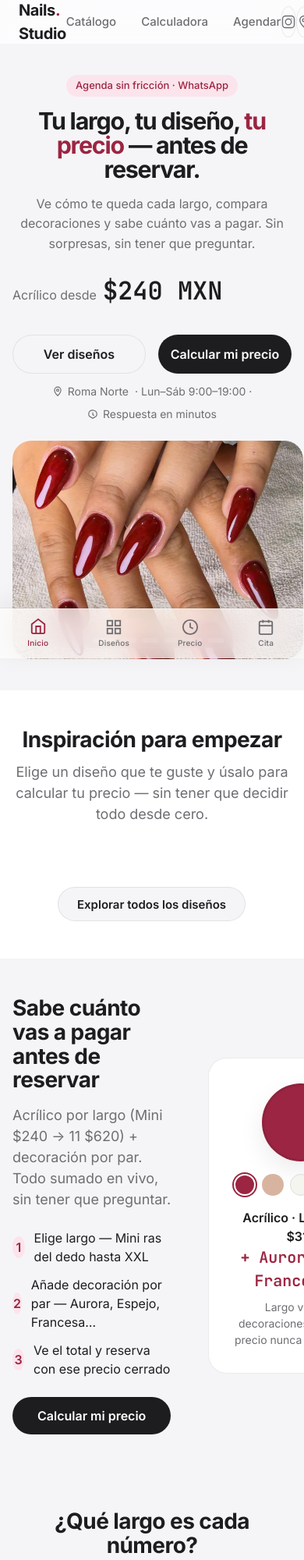
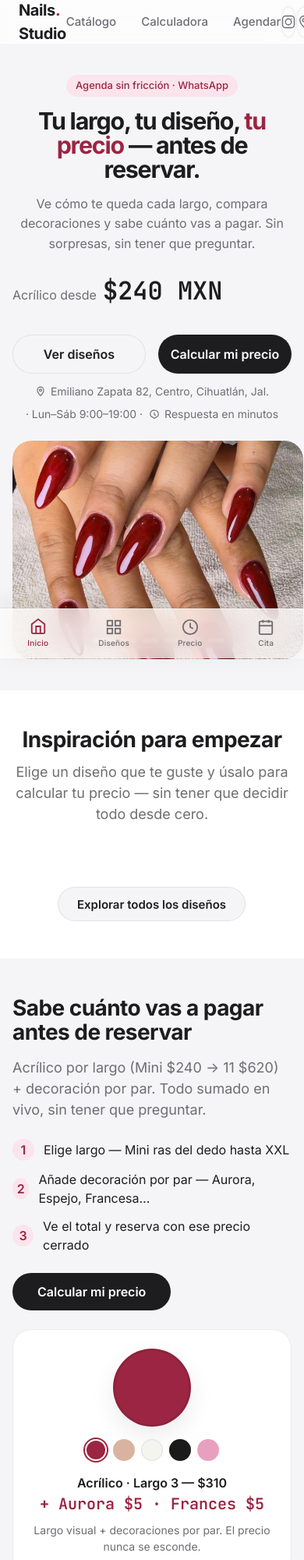
Before and after one commit to DanielDAAR/DC-Beauty, a website: page index.html in a window 390 px wide. Shown: the top 2000 px of the page at 78% size. Drawn offline with Linux system fonts and the light colour scheme; a script that the page names is missing.

Commit message:
fix: mapa Cihuatlan real, footer DSW, palette mobile y menu IG/Maps elegante

```diff
--- a/index.html
+++ b/index.html
@@ -40,6 +40,10 @@
       <li><a class="nav-mobile-link" href="/agendar.html">Agendar</a></li>
     </ul>
     <a href="/agendar.html" class="btn btn-primary nav-mobile-cta">Reservar cita</a>
+    <div style="display:flex;gap:var(--space-3);margin-top:var(--space-4);padding-top:var(--space-4);border-top:1px solid var(--color-border)">
+      <a href="https://www.instagram.com/dc_beauty_04/" target="_blank" rel="noopener" class="btn btn-secondary" style="flex:1;display:inline-flex;align-items:center;justify-content:center;gap:6px"><svg width="16" height="16" viewBox="0 0 24 24" fill="none" stroke="currentColor" stroke-width="1.8"><rect x="2" y="2" width="20" height="20" rx="5"/><circle cx="12" cy="12" r="5"/><circle cx="17.5" cy="6.5" r="1" fill="currentColor" stroke="none"/></svg> Instagram</a>
+      <a href="https://maps.app.goo.gl/qezCBA5QgCTCMi9F9" target="_blank" rel="noopener" class="btn btn-secondary" style="flex:1;display:inline-flex;align-items:center;justify-content:center;gap:6px"><svg width="16" height="16" viewBox="0 0 24 24" fill="none" stroke="currentColor" stroke-width="1.8"><path d="M12 21s7-6.5 7-12a7 7 0 1 0-14 0c0 5.5 7 12 7 12z"/><circle cx="12" cy="9" r="2.5"/></svg> Maps</a>
+    </div>
   </div>
 
   <header class="hero">
@@ -57,7 +61,7 @@
             <a href="/catalogo.html" class="btn btn-secondary btn-lg">Ver diseños</a>
             <a href="/calculadora.html" class="btn btn-primary btn-lg">Calcular mi precio</a>
           </div>
-          <p class="text-sm text-muted mt-3" style="display:flex;gap:var(--space-2);align-items:center;justify-content:center;flex-wrap:wrap"><span style="display:inline-flex;align-items:center;gap:6px"><svg width="14" height="14" viewBox="0 0 24 24" fill="none" stroke="currentColor" stroke-width="2"><path d="M12 21s7-6.5 7-12a7 7 0 1 0-14 0c0 5.5 7 12 7 12z"/><circle cx="12" cy="9" r="2.5"/></svg> Roma Norte</span> · Lun–Sáb 9:00–19:00 · <span style="display:inline-flex;align-items:center;gap:6px"><svg width="14" height="14" viewBox="0 0 24 24" fill="none" stroke="currentColor" stroke-width="2"><path d="M21 11.5a8.38 8.38 0 0 1-1.9 5.4L12 21l-7.1-4.1A8.38 8.38 0 0 1 3 11.5a8.5 8.5 0 0 1 12-7.6 8.5 8.5 0 0 1 6 7.6z"/><path d="M12 8v5l3 2"/></svg> Respuesta en minutos</span></p>
+          <p class="text-sm text-muted mt-3" style="display:flex;gap:var(--space-2);align-items:center;justify-content:center;flex-wrap:wrap"><span style="display:inline-flex;align-items:center;gap:6px"><svg width="14" height="14" viewBox="0 0 24 24" fill="none" stroke="currentColor" stroke-width="2"><path d="M12 21s7-6.5 7-12a7 7 0 1 0-14 0c0 5.5 7 12 7 12z"/><circle cx="12" cy="9" r="2.5"/></svg> Emiliano Zapata 82, Centro, Cihuatlán, Jal.</span> · Lun–Sáb 9:00–19:00 · <span style="display:inline-flex;align-items:center;gap:6px"><svg width="14" height="14" viewBox="0 0 24 24" fill="none" stroke="currentColor" stroke-width="2"><path d="M21 11.5a8.38 8.38 0 0 1-1.9 5.4L12 21l-7.1-4.1A8.38 8.38 0 0 1 3 11.5a8.5 8.5 0 0 1 12-7.6 8.5 8.5 0 0 1 6 7.6z"/><path d="M12 8v5l3 2"/></svg> Respuesta en minutos</span></p>
         </div>
         <div class="hero-image hero-carousel" id="hero-carousel" aria-label="Galería de diseños — 6 estilos variados">
           <img src="/fotos/SaveClip.App_655252719_18048974927732768_2187907988791205266_n.jpg" alt="Encapsulado flores — largo 4" class="active" loading="eager">
@@ -73,6 +77,8 @@
   </header>
 
   <style>
+    .sabe-grid{ display:grid; grid-template-columns:1.1fr 0.9fr; gap:var(--space-12); align-items:center }
+    @media(max-width:768px){ .sabe-grid{ grid-template-columns:1fr; gap:var(--space-6) } .sabe-card{ padding:var(--space-6) !important } .sabe-card-dots{ gap:var(--space-2) !important } }
     .hero-carousel{position:relative;overflow:hidden;background:var(--color-bg);isolation:isolate}
     .hero-carousel img{position:absolute;inset:0;width:100%;height:100%;object-fit:cover;opacity:0;transform:scale(1.04);transition:opacity 1400ms cubic-bezier(0.33,0,0,1), transform 1600ms cubic-bezier(0.33,0,0,1);will-change:opacity,transform;filter:saturate(1.02)}
     .hero-carousel img.active{opacity:1;transform:scale(1)}
@@ -106,7 +112,7 @@
 
   <section class="section" style="background:var(--color-bg-secondary)">
     <div class="container">
-      <div style="display:grid; grid-template-columns:1.1fr 0.9fr; gap:var(--space-12); align-items:center">
+      <div class="sabe-grid">
         <div>
           <h2 class="section-title" style="text-align:left; margin-bottom:var(--space-4)">Sabe cuánto vas a pagar antes de reservar</h2>
           <p class="text-lg text-muted" style="margin-bottom:var(--space-6)">Acrílico por largo (Mini $240 → 11 $620) + decoración por par. Todo sumado en vivo, sin tener que preguntar.</p>
@@ -117,9 +123,9 @@
           </ul>
           <a href="/calculadora.html" class="btn btn-primary btn-lg">Calcular mi precio</a>
         </div>
-        <div style="background:var(--color-bg); border:1px solid var(--color-border); border-radius:var(--radius-xl); padding:var(--space-8); text-align:center">
+        <div class="sabe-card" style="background:var(--color-bg); border:1px solid var(--color-border); border-radius:var(--radius-xl); padding:var(--space-8); text-align:center">
           <div style="width:100px;height:100px;border-radius:50%;background:#9B2542;margin:0 auto var(--space-4);border:3px solid var(--color-border);box-shadow:var(--shadow-lg)"></div>
-          <div style="display:flex; gap:var(--space-2); justify-content:center; margin-bottom:var(--space-4)">
+          <div class="sabe-card-dots" style="display:flex; gap:var(--space-2); justify-content:center; margin-bottom:var(--space-4)">
             <span style="width:28px;height:28px;border-radius:50%;background:#9B2542;display:inline-block; border:2px solid #fff; box-shadow:0 0 0 2px #9B2542"></span>
             <span style="width:28px;height:28px;border-radius:50%;background:#D8B4A0;display:inline-block"></span>
             <span style="width:28px;height:28px;border-radius:50%;background:#F5F5F0;display:inline-block; border:1px solid #ddd"></span>
@@ -205,12 +211,12 @@
           <h2 class="section-title" style="text-align:left">Estamos aquí</h2>
           <div style="display:flex;flex-direction:column;gap:var(--space-4);margin-top:var(--space-4)">
             <div><div class="text-sm" style="font-weight:600;letter-spacing:0.04em;text-transform:uppercase;color:var(--color-text-secondary)">Horario</div><div style="font-weight:600">Lunes — sábado <span class="text-muted" style="font-weight:400">9:00 — 19:00</span></div><div class="text-sm text-muted">Domingo cerrado</div></div>
-            <div><div class="text-sm" style="font-weight:600;letter-spacing:0.04em;text-transform:uppercase;color:var(--color-text-secondary)">Ubicación</div><div style="font-weight:600">Google Maps</div><a href="https://maps.app.goo.gl/qezCBA5QgCTCMi9F9" target="_blank" rel="noopener" class="text-sm" style="color:var(--color-accent);text-decoration:underline;display:inline-flex;align-items:center;gap:6px"><svg width="14" height="14" viewBox="0 0 24 24" fill="none" stroke="currentColor" stroke-width="2"><path d="M12 21s7-6.5 7-12a7 7 0 1 0-14 0c0 5.5 7 12 7 12z"/><circle cx="12" cy="9" r="2.5"/></svg> Abrir en Google Maps</a></div>
+            <div><div class="text-sm" style="font-weight:600;letter-spacing:0.04em;text-transform:uppercase;color:var(--color-text-secondary)">Ubicación</div><div style="font-weight:600">Emiliano Zapata 82, Centro</div><div class="text-sm text-muted">48970 Cihuatlán, Jal.</div><a href="https://maps.app.goo.gl/qezCBA5QgCTCMi9F9" target="_blank" rel="noopener" class="text-sm" style="color:var(--color-accent);text-decoration:underline;display:inline-flex;align-items:center;gap:6px"><svg width="14" height="14" viewBox="0 0 24 24" fill="none" stroke="currentColor" stroke-width="2"><path d="M12 21s7-6.5 7-12a7 7 0 1 0-14 0c0 5.5 7 12 7 12z"/><circle cx="12" cy="9" r="2.5"/></svg> Abrir en Google Maps</a></div>
             <div><div class="text-sm" style="font-weight:600;letter-spacing:0.04em;text-transform:uppercase;color:var(--color-text-secondary)">WhatsApp</div><div style="font-weight:600">33 1890 6464 <span class="text-muted" style="font-weight:400">· respuesta en minutos</span></div><a href="https://wa.me/523318906464" target="_blank" rel="noopener" class="btn btn-primary" style="margin-top:var(--space-2)">WhatsApp</a> <a href="https://www.instagram.com/dc_beauty_04/" target="_blank" rel="noopener" class="btn btn-secondary" style="margin-top:var(--space-2)">Instagram</a></div>
           </div>
         </div>
         <div class="card" style="aspect-ratio:4/3;overflow:hidden;padding:0;background:var(--color-bg-secondary);position:relative">
-          <iframe src="https://www.google.com/maps?q=https%3A%2F%2Fmaps.app.goo.gl%2FqezCBA5QgCTCMi9F9&z=16&output=embed" width="100%" height="100%" style="border:0;min-height:260px" loading="lazy" referrerpolicy="no-referrer-when-downgrade" title="Ubicación Estudio Nails"></iframe>
+          <iframe src="https://www.google.com/maps?q=19.2378261,-104.5654506&z=17&output=embed" width="100%" height="100%" style="border:0;min-height:280px" loading="lazy" referrerpolicy="no-referrer-when-downgrade" title="Ubicación Estudio Nails — Emiliano Zapata 82, Cihuatlán"></iframe>
           <a href="https://maps.app.goo.gl/qezCBA5QgCTCMi9F9" target="_blank" rel="noopener" style="position:absolute;bottom:var(--space-3);left:50%;transform:translateX(-50%);background:var(--color-text);color:#fff;padding:var(--space-2) var(--space-4);border-radius:var(--radius-pill);font-size:0.875rem;font-weight:600;box-shadow:var(--shadow-md);display:inline-flex;align-items:center;gap:6px"><svg width="14" height="14" viewBox="0 0 24 24" fill="none" stroke="currentColor" stroke-width="2"><path d="M12 21s7-6.5 7-12a7 7 0 1 0-14 0c0 5.5 7 12 7 12z"/><circle cx="12" cy="9" r="2.5"/></svg> Cómo llegar</a>
         </div>
       </div>
--- a/js/components/footer.js
+++ b/js/components/footer.js
@@ -34,6 +34,8 @@ export function renderFooter() {
           <ul class="footer-links">
             <li><span class="footer-link">Lun–Sáb 9:00–19:00</span></li>
             <li><span class="footer-link">Dom cerrado</span></li>
+            <li><span class="footer-link">Emiliano Zapata 82, Centro</span></li>
+            <li><span class="footer-link">48970 Cihuatlán, Jal.</span></li>
             <li><a class="footer-link" href="https://maps.app.goo.gl/qezCBA5QgCTCMi9F9" target="_blank" rel="noopener" style="display:inline-flex;align-items:center;gap:6px"><svg width="14" height="14" viewBox="0 0 24 24" fill="none" stroke="currentColor" stroke-width="2"><path d="M12 21s7-6.5 7-12a7 7 0 1 0-14 0c0 5.5 7 12 7 12z"/><circle cx="12" cy="9" r="2.5"/></svg> Ver en Google Maps</a></li>
           </ul>
         </div>
```
